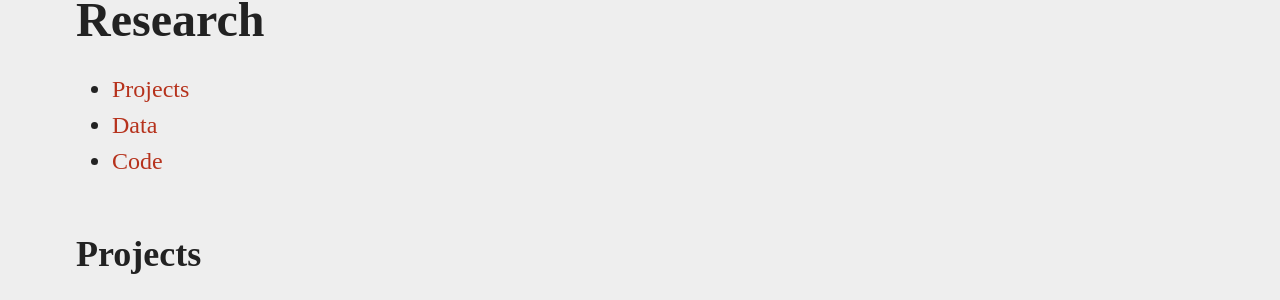
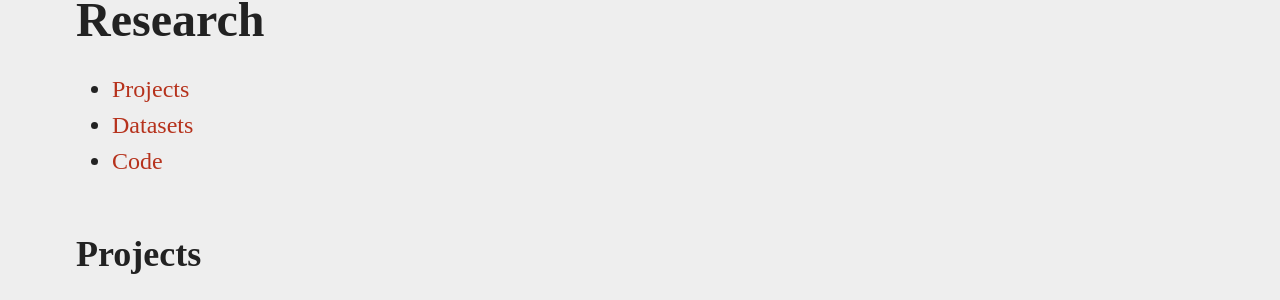
Before and after one commit to viprlab/viprlab.github.io, a Jekyll site: the page built from research.md, in a window 1280 px wide and 900 px high. Shown: the part 155-455 px from the top of the window. Built offline with Jekyll 4.4.1, drawn with Linux system fonts in a browser that asks for light colours.

Commit message:
update research nav

```diff
--- a/_data/menu-research.yml
+++ b/_data/menu-research.yml
@@ -1,11 +1,11 @@
 - title: "Projects"
   href: "/research/"
 
-- title: "Data"
+- title: "Datasets"
   href: "/research/data"
 
 - title: "Code"
-  href: "/research/"
+  href: "/research/code"
 
   # subcategories:
   #  - subtitle: "Item 1"
```
